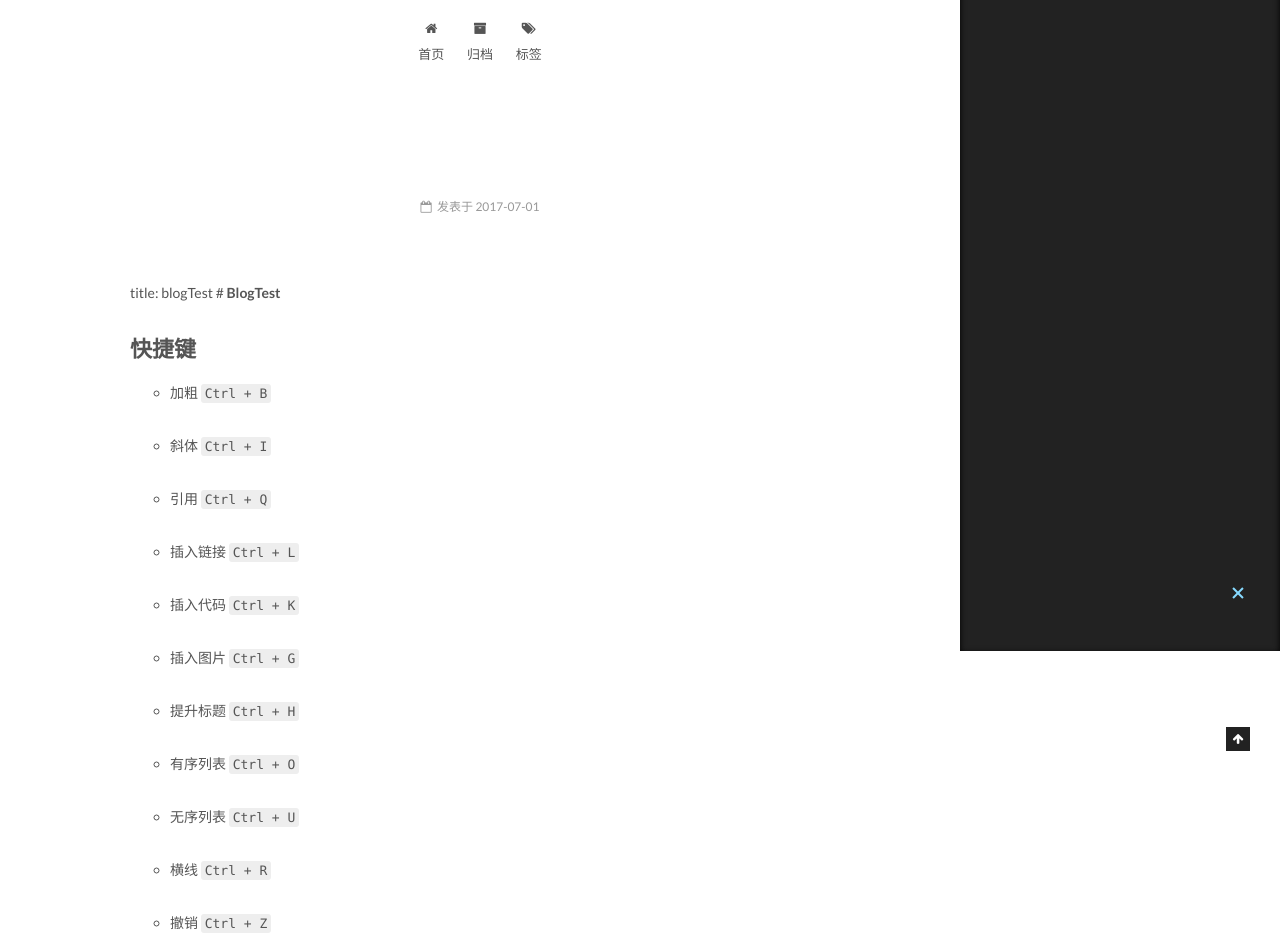
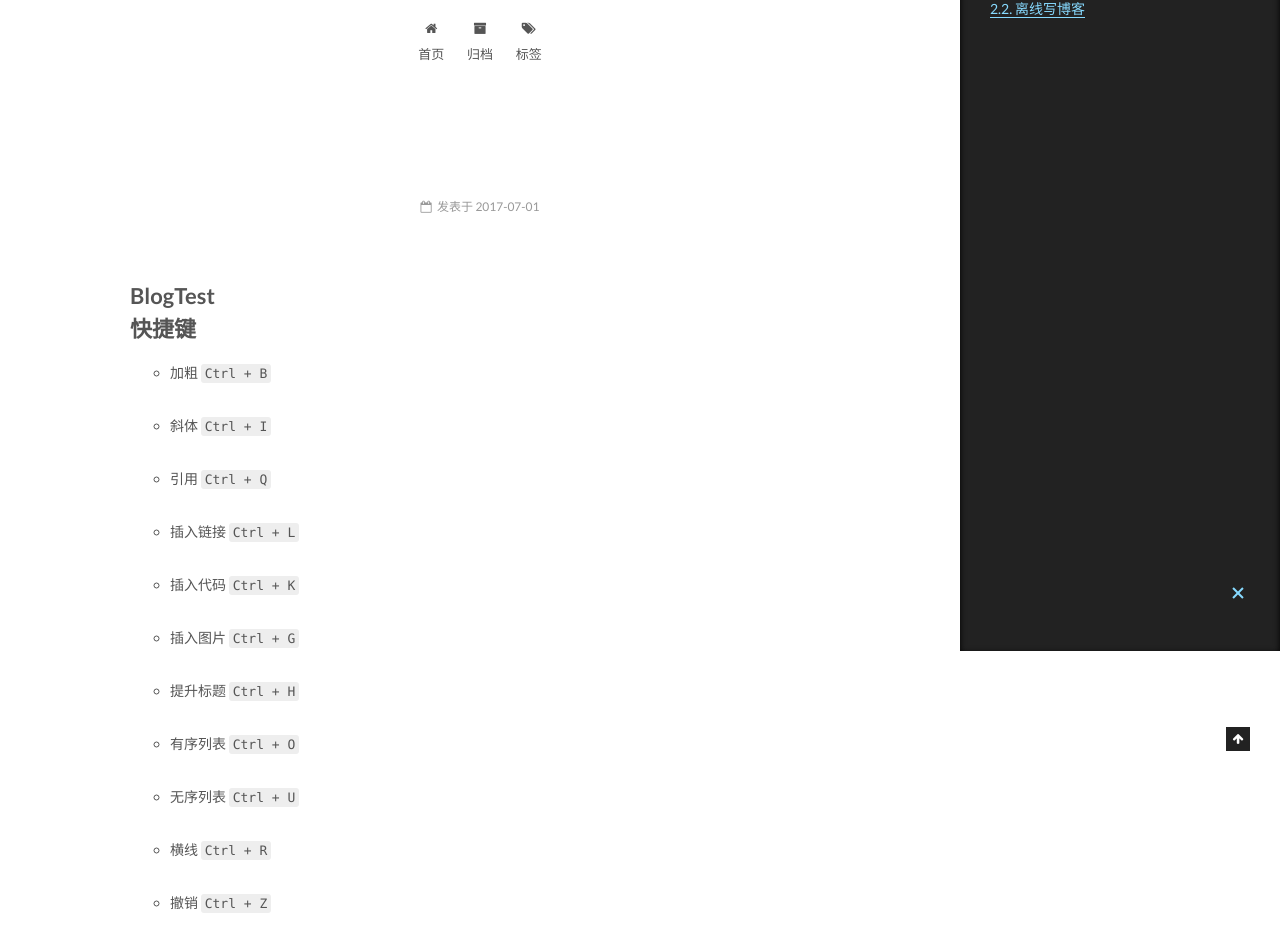
Before and after one commit to gkc1119/DBlu3.github.io, a plain HTML site: page 2017/07/01/blogTest/index.html in a window 1280 px wide. Shown: the part 149-1093 px from the top of the page. Drawn offline with Linux system fonts and the light colour scheme.

Commit message:
Site updated: 2017-07-01 18:53:09

```diff
--- a/2017/07/01/blogTest/index.html
+++ b/2017/07/01/blogTest/index.html
@@ -93,16 +93,16 @@
 
 
 
-<meta name="description" content="title: blogTest # BlogTest 快捷键 加粗    Ctrl + B   斜体    Ctrl + I   引用    Ctrl + Q  插入链接    Ctrl + L  插入代码    Ctrl + K  插入图片    Ctrl + G  提升标题    Ctrl + H  有序列表    Ctrl + O  无序列表    Ctrl + U  横线    Ctrl">
+<meta name="description" content="BlogTest快捷键 加粗    Ctrl + B   斜体    Ctrl + I   引用    Ctrl + Q  插入链接    Ctrl + L  插入代码    Ctrl + K  插入图片    Ctrl + G  提升标题    Ctrl + H  有序列表    Ctrl + O  无序列表    Ctrl + U  横线    Ctrl + R  撤销    Ctrl + Z">
 <meta property="og:type" content="article">
 <meta property="og:title" content="Hexo">
 <meta property="og:url" content="http://yoursite.com/2017/07/01/blogTest/index.html">
 <meta property="og:site_name" content="Hexo">
-<meta property="og:description" content="title: blogTest # BlogTest 快捷键 加粗    Ctrl + B   斜体    Ctrl + I   引用    Ctrl + Q  插入链接    Ctrl + L  插入代码    Ctrl + K  插入图片    Ctrl + G  提升标题    Ctrl + H  有序列表    Ctrl + O  无序列表    Ctrl + U  横线    Ctrl">
-<meta property="og:updated_time" content="2017-07-01T10:51:08.097Z">
+<meta property="og:description" content="BlogTest快捷键 加粗    Ctrl + B   斜体    Ctrl + I   引用    Ctrl + Q  插入链接    Ctrl + L  插入代码    Ctrl + K  插入图片    Ctrl + G  提升标题    Ctrl + H  有序列表    Ctrl + O  无序列表    Ctrl + U  横线    Ctrl + R  撤销    Ctrl + Z">
+<meta property="og:updated_time" content="2017-07-01T10:52:44.916Z">
 <meta name="twitter:card" content="summary">
 <meta name="twitter:title" content="Hexo">
-<meta name="twitter:description" content="title: blogTest # BlogTest 快捷键 加粗    Ctrl + B   斜体    Ctrl + I   引用    Ctrl + Q  插入链接    Ctrl + L  插入代码    Ctrl + K  插入图片    Ctrl + G  提升标题    Ctrl + H  有序列表    Ctrl + O  无序列表    Ctrl + U  横线    Ctrl">
+<meta name="twitter:description" content="BlogTest快捷键 加粗    Ctrl + B   斜体    Ctrl + I   引用    Ctrl + Q  插入链接    Ctrl + L  插入代码    Ctrl + K  插入图片    Ctrl + G  提升标题    Ctrl + H  有序列表    Ctrl + O  无序列表    Ctrl + U  横线    Ctrl + R  撤销    Ctrl + Z">
 
 
 
@@ -319,8 +319,7 @@
 
 
 
-        <p>title: blogTest # <strong>BlogTest</strong></p>
-<h1 id="快捷键"><a href="#快捷键" class="headerlink" title="快捷键"></a>快捷键</h1><ul>
+        <h1 id="BlogTest"><a href="#BlogTest" class="headerlink" title="BlogTest"></a><strong>BlogTest</strong></h1><h1 id="快捷键"><a href="#快捷键" class="headerlink" title="快捷键"></a>快捷键</h1><ul>
 <li><p>加粗    <code>Ctrl + B</code> </p>
 </li>
 <li><p>斜体    <code>Ctrl + I</code> </p>
@@ -578,7 +577,7 @@
 
 
 
-              <div class="post-toc-content"><ol class="nav"><li class="nav-item nav-level-1"><a class="nav-link" href="#快捷键"><span class="nav-number">1.</span> <span class="nav-text">快捷键</span></a><ol class="nav-child"><li class="nav-item nav-level-2"><a class="nav-link" href="#Markdown及扩展"><span class="nav-number">1.1.</span> <span class="nav-text">Markdown及扩展</span></a><ol class="nav-child"><li class="nav-item nav-level-3"><a class="nav-link" href="#表格"><span class="nav-number">1.1.1.</span> <span class="nav-text">表格</span></a></li><li class="nav-item nav-level-3"><a class="nav-link" href="#代码块"><span class="nav-number">1.1.2.</span> <span class="nav-text">代码块</span></a></li><li class="nav-item nav-level-3"><a class="nav-link" href="#目录"><span class="nav-number">1.1.3.</span> <span class="nav-text">目录</span></a></li><li class="nav-item nav-level-3"><a class="nav-link" href="#数学公式"><span class="nav-number">1.1.4.</span> <span class="nav-text">数学公式</span></a></li><li class="nav-item nav-level-3"><a class="nav-link" href="#UML-图"><span class="nav-number">1.1.5.</span> <span class="nav-text">UML 图:</span></a></li></ol></li><li class="nav-item nav-level-2"><a class="nav-link" href="#离线写博客"><span class="nav-number">1.2.</span> <span class="nav-text">离线写博客</span></a></li></ol></li></ol></div>
+              <div class="post-toc-content"><ol class="nav"><li class="nav-item nav-level-1"><a class="nav-link" href="#BlogTest"><span class="nav-number">1.</span> <span class="nav-text">BlogTest</span></a></li><li class="nav-item nav-level-1"><a class="nav-link" href="#快捷键"><span class="nav-number">2.</span> <span class="nav-text">快捷键</span></a><ol class="nav-child"><li class="nav-item nav-level-2"><a class="nav-link" href="#Markdown及扩展"><span class="nav-number">2.1.</span> <span class="nav-text">Markdown及扩展</span></a><ol class="nav-child"><li class="nav-item nav-level-3"><a class="nav-link" href="#表格"><span class="nav-number">2.1.1.</span> <span class="nav-text">表格</span></a></li><li class="nav-item nav-level-3"><a class="nav-link" href="#代码块"><span class="nav-number">2.1.2.</span> <span class="nav-text">代码块</span></a></li><li class="nav-item nav-level-3"><a class="nav-link" href="#目录"><span class="nav-number">2.1.3.</span> <span class="nav-text">目录</span></a></li><li class="nav-item nav-level-3"><a class="nav-link" href="#数学公式"><span class="nav-number">2.1.4.</span> <span class="nav-text">数学公式</span></a></li><li class="nav-item nav-level-3"><a class="nav-link" href="#UML-图"><span class="nav-number">2.1.5.</span> <span class="nav-text">UML 图:</span></a></li></ol></li><li class="nav-item nav-level-2"><a class="nav-link" href="#离线写博客"><span class="nav-number">2.2.</span> <span class="nav-text">离线写博客</span></a></li></ol></li></ol></div>
 
 
           </div>
```
Also changed, not shown: index.html (+1 -2 lines).
